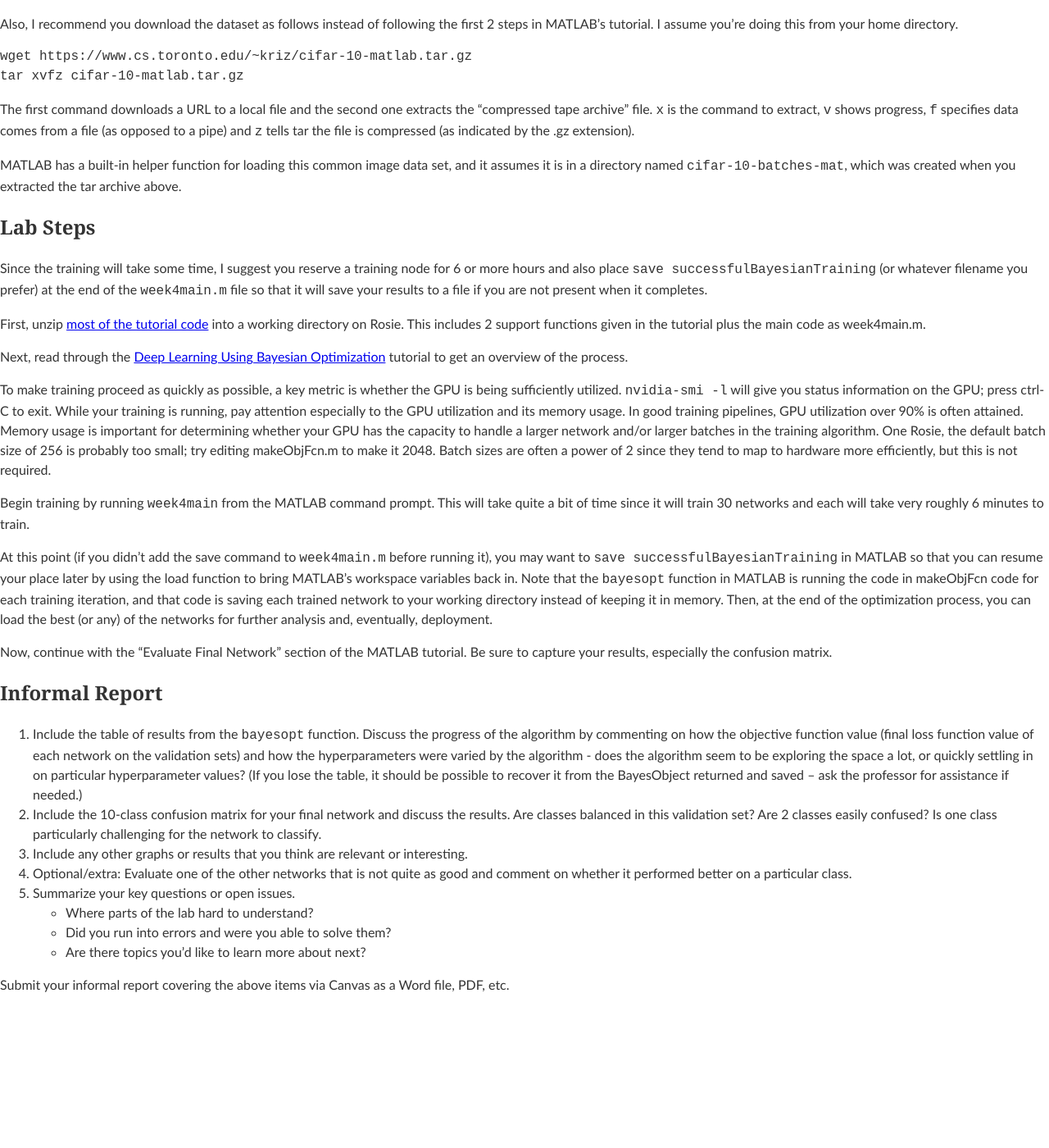
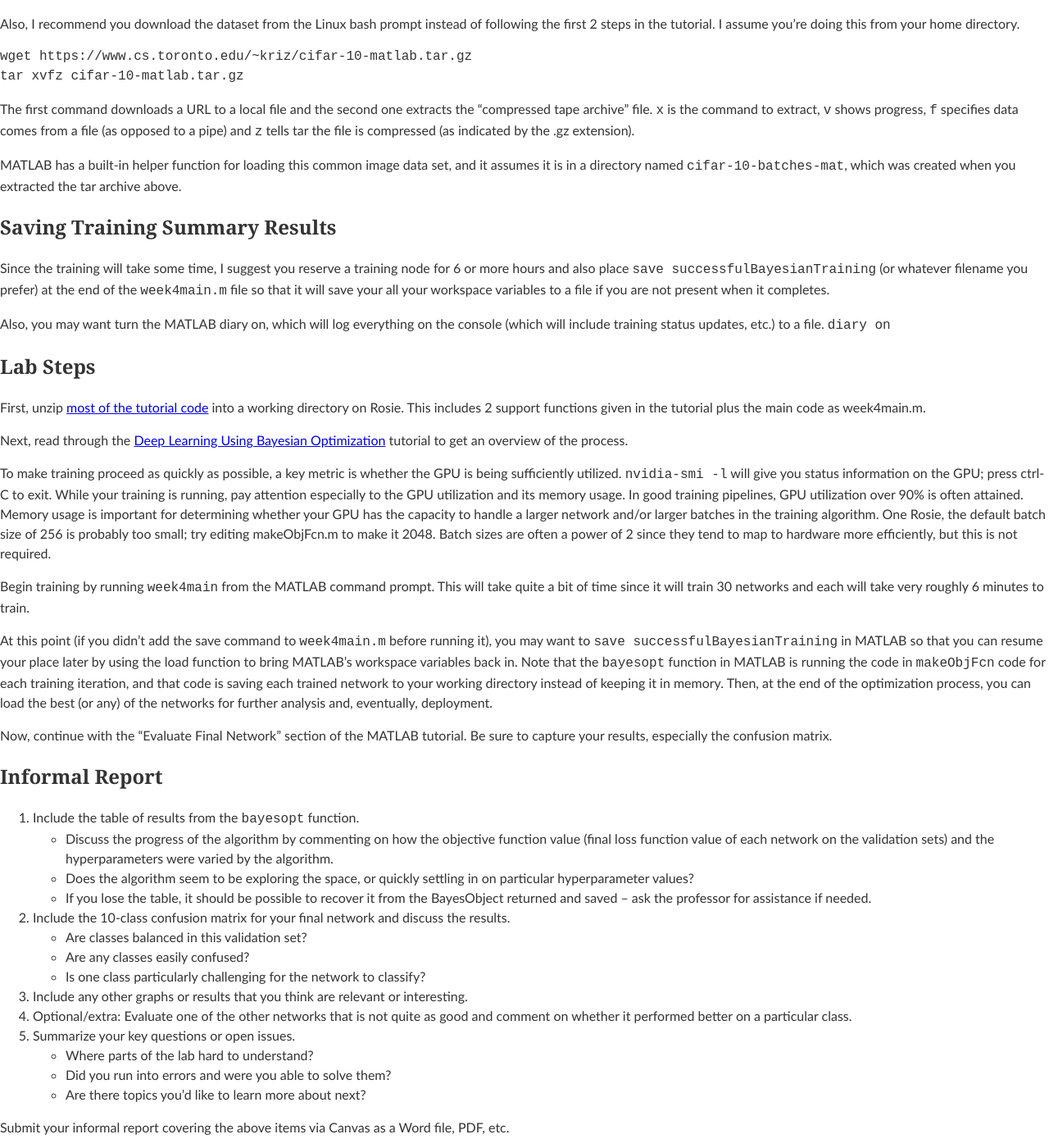
Before and after one commit to edurant/edurant.github.io, a Jekyll site: the page built from courses/cs4981/week4lab.md, in a window 1280 px wide and 1400 px high, scrolled down 485 px. Shown: the whole window at 82% size. Built offline with Jekyll 4.4.1, drawn with Linux system fonts in a browser that asks for light colours; our own code applies the rules of GitHub Pages for plain Markdown files; before the commit the page ends 1714 px from its top, so only the background shows below that.

Commit message:
cs4981: week 4 lab cleanup/additional details

```diff
--- a/courses/cs4981/week4lab.md
+++ b/courses/cs4981/week4lab.md
@@ -14,7 +14,7 @@ Throughout the lab, for your report, be sure to take screenshots of key results
 
 Read about the dataset here: https://www.cs.toronto.edu/~kriz/cifar.html
 
-Also, I recommend you download the dataset as follows instead of following the first 2 steps in MATLAB's tutorial. I assume you're doing this from your home directory.
+Also, I recommend you download the dataset from the Linux bash prompt instead of following the first 2 steps in the tutorial. I assume you're doing this from your home directory.
 
     wget https://www.cs.toronto.edu/~kriz/cifar-10-matlab.tar.gz
     tar xvfz cifar-10-matlab.tar.gz
@@ -23,9 +23,13 @@ The first command downloads a URL to a local file and the second one extracts th
 
 MATLAB has a built-in helper function for loading this common image data set, and it assumes it is in a directory named `cifar-10-batches-mat`, which was created when you extracted the tar archive above.
 
+## Saving Training Summary Results
+
+Since the training will take some time, I suggest you reserve a training node for 6 or more hours and also place `save successfulBayesianTraining` (or whatever filename you prefer) at the end of the `week4main.m` file so that it will save your all your workspace variables to a file if you are not present when it completes.
+
+Also, you may want turn the MATLAB diary on, which will log everything on the console (which will include training status updates, etc.) to a file. `diary on`
+
 ## Lab Steps
-
-Since the training will take some time, I suggest you reserve a training node for 6 or more hours and also place `save successfulBayesianTraining` (or whatever filename you prefer) at the end of the `week4main.m` file so that it will save your results to a file if you are not present when it completes.
 
 First, unzip [most of the tutorial code](week4lab.zip) into a working directory on Rosie. This includes 2 support functions given in the tutorial plus the main code as week4main.m.
 
@@ -35,14 +39,20 @@ To make training proceed as quickly as possible, a key metric is whether the GPU
 
 Begin training by running `week4main` from the MATLAB command prompt. This will take quite a bit of time since it will train 30 networks and each will take very roughly 6 minutes to train.
 
-At this point (if you didn't add the save command to `week4main.m` before running it), you may want to `save successfulBayesianTraining` in MATLAB so that you can resume your place later by using the load function to bring MATLAB's workspace variables back in. Note that the `bayesopt` function in MATLAB is running the code in makeObjFcn code for each training iteration, and that code is saving each trained network to your working directory instead of keeping it in memory. Then, at the end of the optimization process, you can load the best (or any) of the networks for further analysis and, eventually, deployment.
+At this point (if you didn't add the save command to `week4main.m` before running it), you may want to `save successfulBayesianTraining` in MATLAB so that you can resume your place later by using the load function to bring MATLAB's workspace variables back in. Note that the `bayesopt` function in MATLAB is running the code in `makeObjFcn` code for each training iteration, and that code is saving each trained network to your working directory instead of keeping it in memory. Then, at the end of the optimization process, you can load the best (or any) of the networks for further analysis and, eventually, deployment.
 
 Now, continue with the "Evaluate Final Network" section of the MATLAB tutorial. Be sure to capture your results, especially the confusion matrix.
 
 ## Informal Report
 
-1. Include the table of results from the `bayesopt` function. Discuss the progress of the algorithm by commenting on how the objective function value (final loss function value of each network on the validation sets) and how the hyperparameters were varied by the algorithm - does the algorithm seem to be exploring the space a lot, or quickly settling in on particular hyperparameter values? (If you lose the table, it should be possible to recover it from the BayesObject returned and saved -- ask the professor for assistance if needed.)
-1. Include the 10-class confusion matrix for your final network and discuss the results. Are classes balanced in this validation set? Are 2 classes easily confused? Is one class particularly challenging for the network to classify.
+1. Include the table of results from the `bayesopt` function.
+   * Discuss the progress of the algorithm by commenting on how the objective function value (final loss function value of each network on the validation sets) and the hyperparameters were varied by the algorithm.
+   * Does the algorithm seem to be exploring the space, or quickly settling in on particular hyperparameter values?
+   * If you lose the table, it should be possible to recover it from the BayesObject returned and saved -- ask the professor for assistance if needed.
+1. Include the 10-class confusion matrix for your final network and discuss the results.
+   * Are classes balanced in this validation set?
+   * Are any classes easily confused?
+   * Is one class particularly challenging for the network to classify?
 1. Include any other graphs or results that you think are relevant or interesting.
 1. Optional/extra: Evaluate one of the other networks that is not quite as good and comment on whether it performed better on a particular class.
 1. Summarize your key questions or open issues.
```
